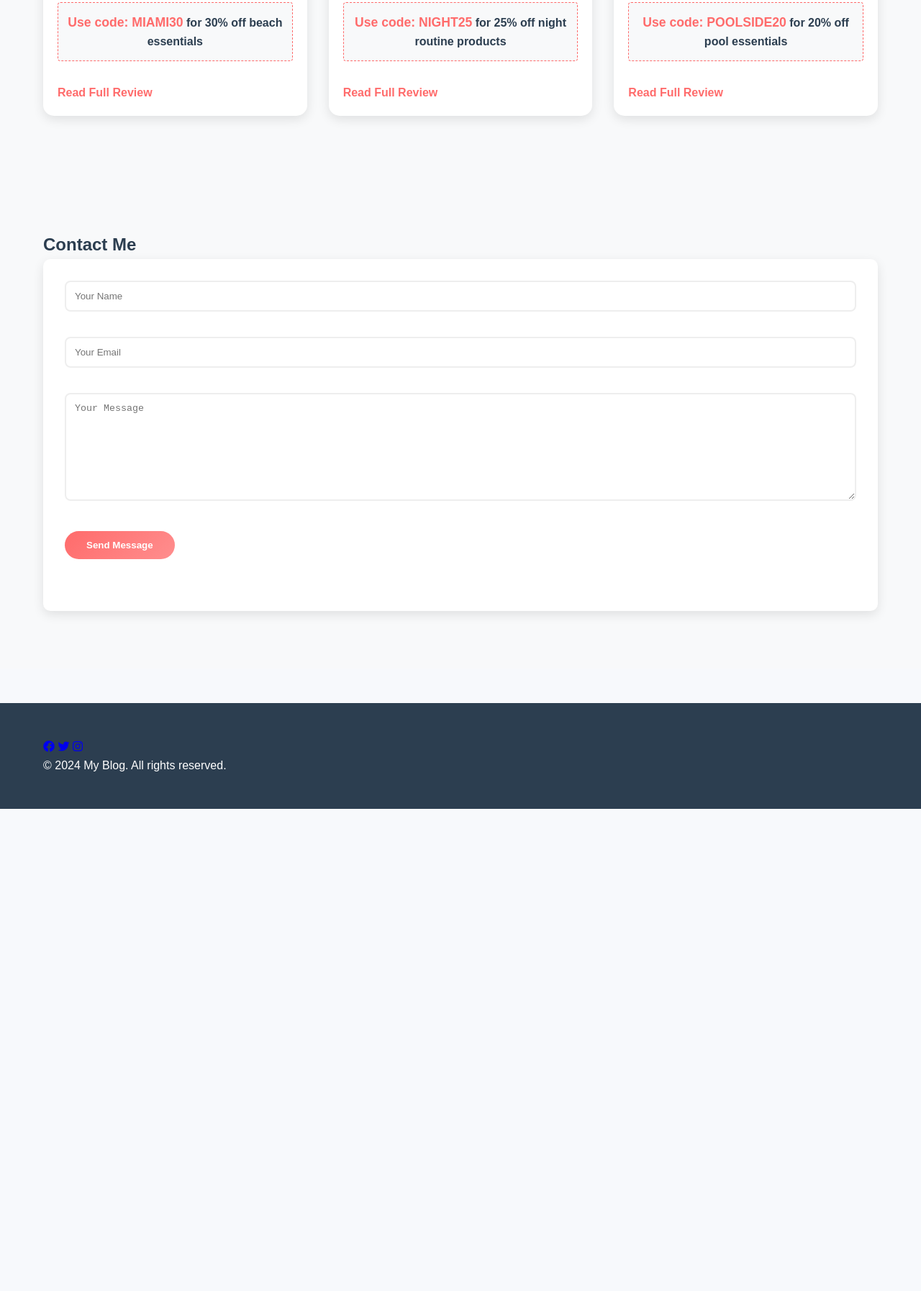
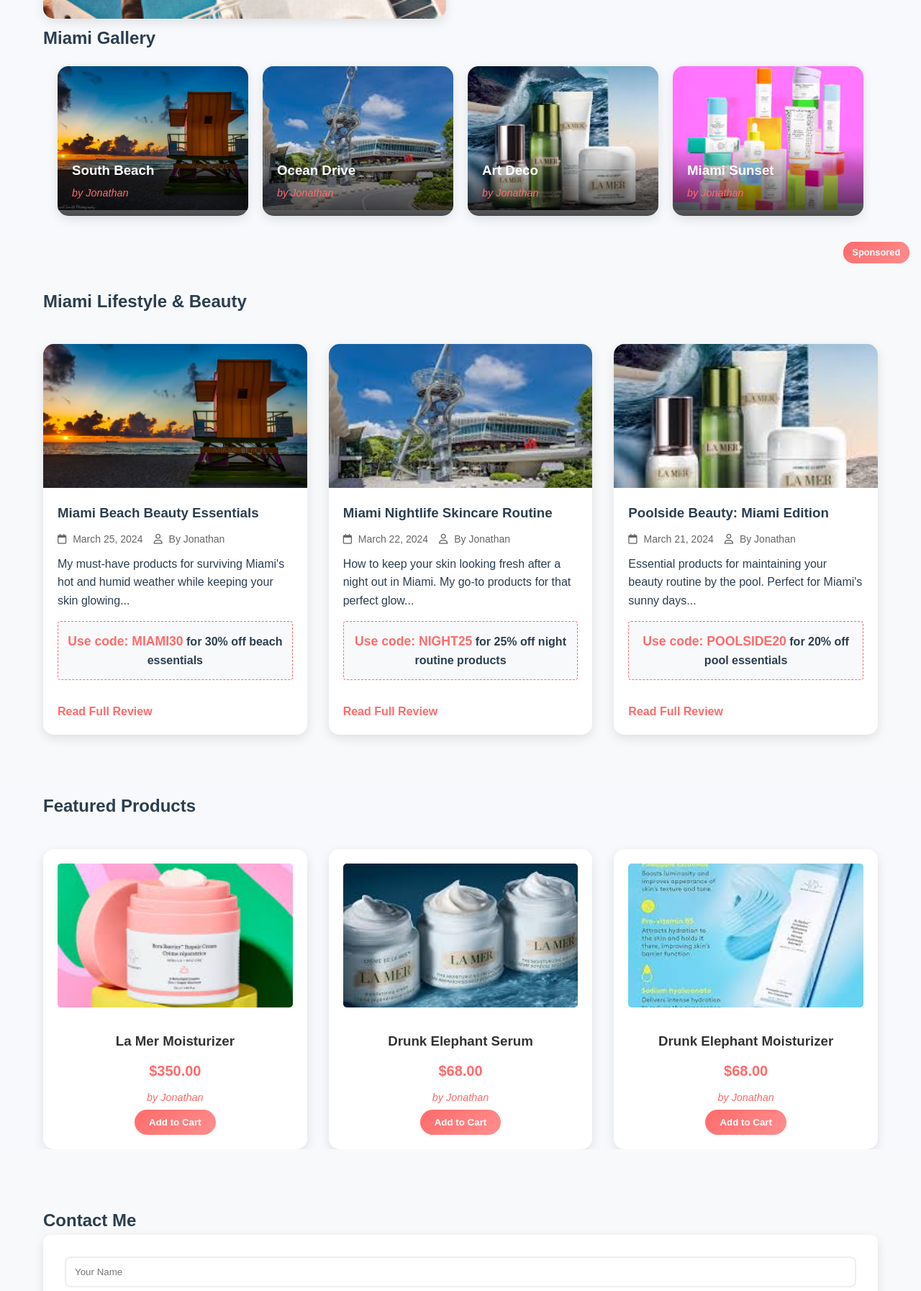
Before and after one commit to jonathan2-n/jonathan-blog, a plain HTML site: page index_new.html in a window 1280 px wide. Shown: the part 984-2778 px from the top of the page at 72% size. Before the commit the page ends 2108 px from the top, so only its background shows below. Drawn offline with Linux system fonts and the light colour scheme.

Commit message:
Add gallery section, about section with image, and product cards to index_new.html

```diff
--- a/index_new.html
+++ b/index_new.html
@@ -33,7 +33,50 @@
         <section id="about">
             <div class="container">
                 <h2>About Me</h2>
-                <p>This is where you can write about yourself or your business.</p>
+                <div class="about-content">
+                    <div class="about-image">
+                        <img src="images/miami-profile.jpeg" alt="Miami Beach">
+                    </div>
+                    <div class="about-text">
+                        <p>This is where you can write about yourself or your business.</p>
+                    </div>
+                </div>
+            </div>
+        </section>
+
+        <section id="gallery">
+            <div class="container">
+                <h2>Miami Gallery</h2>
+                <div class="gallery-grid">
+                    <div class="gallery-item">
+                        <img src="images/miami-beach-lifeguard-station-usa.jpg.avif" alt="Miami Beach Lifeguard Station">
+                        <div class="gallery-overlay">
+                            <h3>South Beach</h3>
+                            <p>by Jonathan</p>
+                        </div>
+                    </div>
+                    <div class="gallery-item">
+                        <img src="images/miami-beach-1.jpeg" alt="Miami Beach View">
+                        <div class="gallery-overlay">
+                            <h3>Ocean Drive</h3>
+                            <p>by Jonathan</p>
+                        </div>
+                    </div>
+                    <div class="gallery-item">
+                        <img src="images/miami-beach-2.jpeg" alt="Miami Art Deco">
+                        <div class="gallery-overlay">
+                            <h3>Art Deco</h3>
+                            <p>by Jonathan</p>
+                        </div>
+                    </div>
+                    <div class="gallery-item">
+                        <img src="images/miami-beach-3.jpeg" alt="Miami Sunset">
+                        <div class="gallery-overlay">
+                            <h3>Miami Sunset</h3>
+                            <p>by Jonathan</p>
+                        </div>
+                    </div>
+                </div>
             </div>
         </section>
 
@@ -101,6 +144,35 @@
             </div>
         </section>
 
+        <section id="products">
+            <div class="container">
+                <h2>Featured Products</h2>
+                <div class="products-grid">
+                    <div class="product-card">
+                        <img src="images2/la-mer-moisturizer.jpeg" alt="La Mer Moisturizer">
+                        <h3>La Mer Moisturizer</h3>
+                        <p class="price">$350.00</p>
+                        <p class="author">by Jonathan</p>
+                        <button class="buy-button">Add to Cart</button>
+                    </div>
+                    <div class="product-card">
+                        <img src="images2/drunk-elephant-serum.jpeg" alt="Drunk Elephant Serum">
+                        <h3>Drunk Elephant Serum</h3>
+                        <p class="price">$68.00</p>
+                        <p class="author">by Jonathan</p>
+                        <button class="buy-button">Add to Cart</button>
+                    </div>
+                    <div class="product-card">
+                        <img src="images2/drunk-elephant-moisturizer.jpeg" alt="Drunk Elephant Moisturizer">
+                        <h3>Drunk Elephant Moisturizer</h3>
+                        <p class="price">$68.00</p>
+                        <p class="author">by Jonathan</p>
+                        <button class="buy-button">Add to Cart</button>
+                    </div>
+                </div>
+            </div>
+        </section>
+
         <section id="contact">
             <div class="container">
                 <h2>Contact Me</h2>
```
